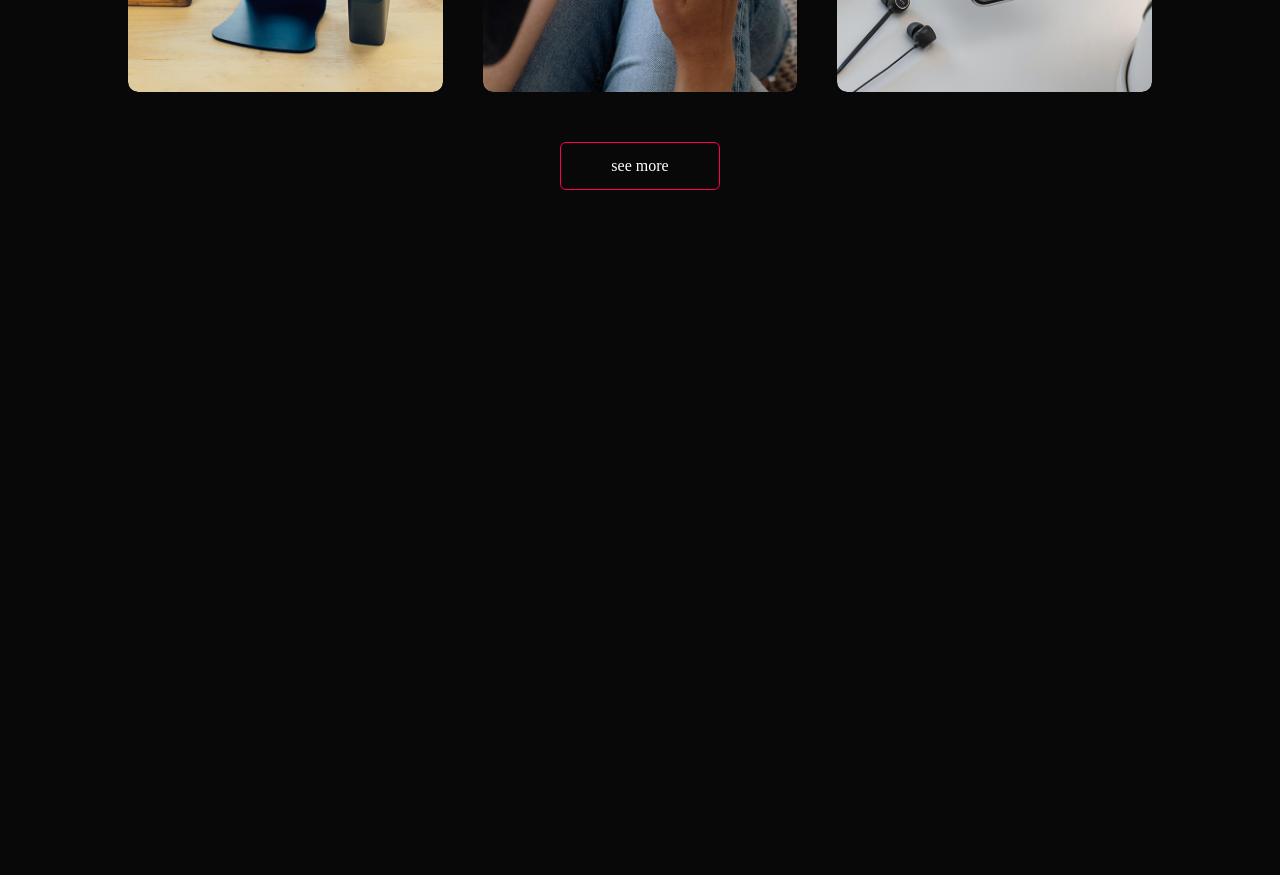
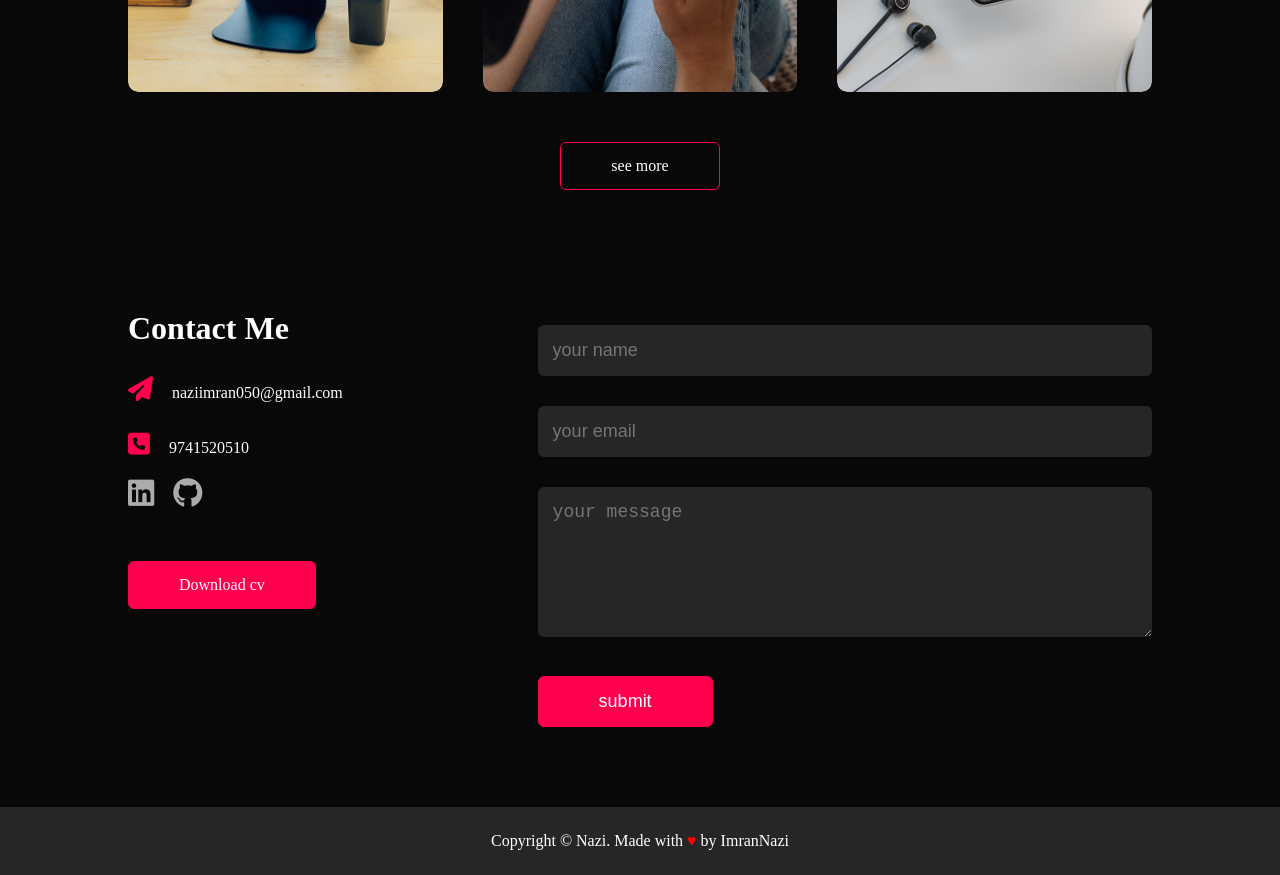
Before and after one commit to ImranNazi/My-Portfolio, a plain HTML site: page index.html in a window 1280 px wide. Shown: the part 1834-2709 px from the top of the page. Before the commit the page ends 2134 px from the top, so only its background shows below. Drawn offline with nearby package versions, Linux system fonts and the light colour scheme.

Commit message:
new updated 08-05-24

```diff
--- a/index.html
+++ b/index.html
@@ -8,6 +8,13 @@
     <link
       rel="stylesheet"
       href="https://fonts.googleapis.com/css2?family=Material+Symbols+Outlined:opsz,wght,FILL,GRAD@20..48,100..700,0..1,-50..200"
+    />
+    <link
+      rel="stylesheet"
+      href="https://cdnjs.cloudflare.com/ajax/libs/font-awesome/6.5.2/css/all.min.css"
+      integrity="sha512-SnH5WK+bZxgPHs44uWIX+LLJAJ9/2PkPKZ5QiAj6Ta86w+fsb2TkcmfRyVX3pBnMFcV7oQPJkl9QevSCWr3W6A=="
+      crossorigin="anonymous"
+      referrerpolicy="no-referrer"
     />
   </head>
   <body>
@@ -122,8 +129,8 @@
               <h3>Social Media App</h3>
               <p>Lorem ipsum dolor sit.</p>
               <a href="#"
-                ><span class="material-symbols-outlined"> attach_file </span></a
-              >
+                ><i class="fa-solid fa-arrow-up-right-from-square"></i
+              ></a>
             </div>
           </div>
           <div class="work">
@@ -134,8 +141,8 @@
               <h3>Tic-tack toe</h3>
               <p>Lorem ipsum dolor sit.</p>
               <a href="#"
-                ><span class="material-symbols-outlined"> attach_file </span></a
-              >
+                ><i class="fa-solid fa-arrow-up-right-from-square"></i
+              ></a>
             </div>
           </div>
           <div class="work">
@@ -146,8 +153,8 @@
               <h3>Obys Website clone</h3>
               <p>Lorem ipsum dolor sit.</p>
               <a href="#"
-                ><span class="material-symbols-outlined"> attach_file </span></a
-              >
+                ><i class="fa-solid fa-arrow-up-right-from-square"></i
+              ></a>
             </div>
           </div>
         </div>
@@ -156,6 +163,62 @@
       </div>
     </div>
     <!--contact details here........-->
+    <div id="contact">
+      <div class="container">
+        <div class="row">
+          <div class="contact-left">
+            <h1 class="sub-title">Contact Me</h1>
+            <p>
+              <!--send icon check...-->
+              <i class="fa-solid fa-paper-plane"></i> naziimran050@gmail.com
+            </p>
+            <p><i class="fa-solid fa-square-phone"></i> 9741520510</p>
+            <div class="social-icon">
+              <a href="www.linkedin.com/in/imran-nazi-b18919228"
+                ><i class="fa-brands fa-linkedin"></i
+              ></a>
+              <a href="https://github.com/ImranNazi"
+                ><i class="fa-brands fa-github"></i
+              ></a>
+            </div>
+            <!--downloading of cv-->
+            <a href="images/my-cv.pdf" download class="btn btn2">Download cv</a>
+          </div>
+          <div class="contact-right">
+            <form action="">
+              <input
+                type="text"
+                name="Name"
+                id=""
+                placeholder="your name"
+                required
+              />
+              <input
+                type="email"
+                name="email"
+                id=""
+                placeholder="your email"
+                required
+              />
+              <textarea
+                name="message"
+                id=""
+                rows="6"
+                placeholder="your message"
+              ></textarea>
+              <button type="submit" class="btn btn2">submit</button>
+            </form>
+          </div>
+        </div>
+      </div>
+    </div>
+    <!--copyright............-->
+    <div class="copyright">
+      <p>
+        Copyright &copy; Nazi. Made with <span id="red">&hearts;</span> by
+        ImranNazi
+      </p>
+    </div>
     <script src="script.js"></script>
   </body>
 </html>
--- a/style.css
+++ b/style.css
@@ -189,7 +189,6 @@ nav ul li a:hover::after {
 }
 .layer a {
   margin-top: 20px;
-  padding-top: 1vh;
   color: #ff004f;
   text-decoration: none;
   font-size: 18px;
@@ -228,3 +227,73 @@ nav ul li a:hover::after {
 .btn {
   transition: background 0.5s;
 }
+
+/*contact...............*/
+.contact-left {
+  flex-basis: 35%;
+}
+
+.contact-right {
+  flex-basis: 60%;
+}
+.contact-left p {
+  margin-top: 30px;
+}
+.contact-left p i {
+  color: #ff004f;
+  margin-right: 15px;
+  font-size: 25px;
+}
+
+.social-icon a {
+  text-decoration: none; /*to remove orginal color*/
+  font-size: 30px;
+  margin-right: 15px;
+  color: #ababab;
+  display: inline-block;
+  transition: transform 0.5s;
+  margin-top: 20px;
+}
+.social-icon a:hover {
+  color: #ff004f;
+  transform: translateY(-5px);
+}
+.btn.btn2 {
+  display: inline-block;
+  background-color: #ff004f;
+}
+
+.contact-right form {
+  width: 100%;
+}
+form input,
+form textarea {
+  width: 100%;
+  border: 0;
+  outline: none;
+  background: #262626;
+  padding: 15px;
+  margin: 15px 0;
+  color: #fff;
+  font-size: 18px;
+  border-radius: 6px;
+}
+form .btn2 {
+  padding: 14px 60px;
+  font-size: 18px;
+  margin-top: 20px;
+  cursor: pointer;
+}
+
+#red {
+  color: red;
+}
+
+.copyright {
+  width: 100%;
+  text-align: center;
+  padding: 25px 0;
+  background: #262626;
+  font-weight: 300;
+  margin-top: 20px;
+}
```
Also changed, not shown: 1 other file.
